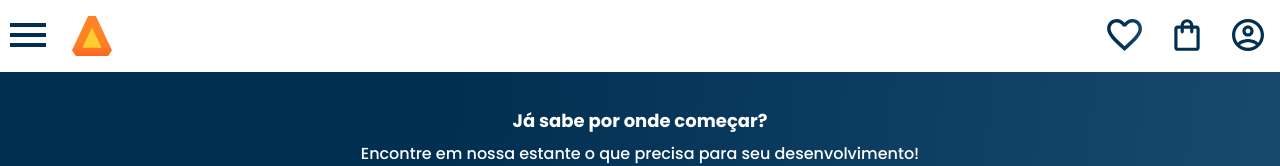
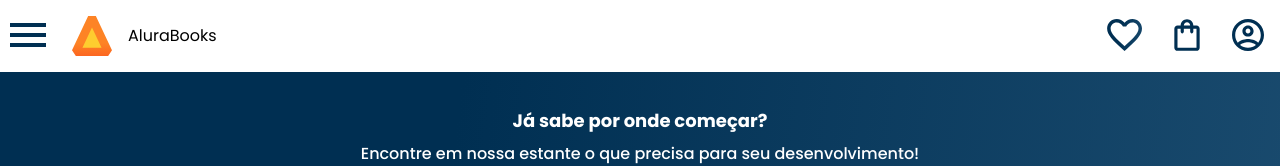
Before and after one commit to cledianedaluz/alurabooks, a plain HTML site: page index.html in a window 1280 px wide. Shown: the top 166 px of the page. Drawn offline with nearby package versions, Linux system fonts and the light colour scheme; files whose address does not match are found by name.

Commit message:
Add files via upload

```diff
--- a/header.css
+++ b/header.css
@@ -57,3 +57,5 @@
 .container__botao {
     display: none;
 }
+
+@media screen and (min-width: 1024px) {}
--- a/index.html
+++ b/index.html
@@ -39,6 +39,7 @@
                 </li>
             </ul>
             <img src="img/Logo.svg" alt="Logo da Alurabooks" class="container__imagem">
+            <h1 class="container__título"><b class=" container__título--negrito">Alura</b>Books</h1>
         </div>
         <div class="container">
             <a href="#"><img src="img/Favoritos.svg" alt="Meus favoritos" class="container__imagem"></a>
```
